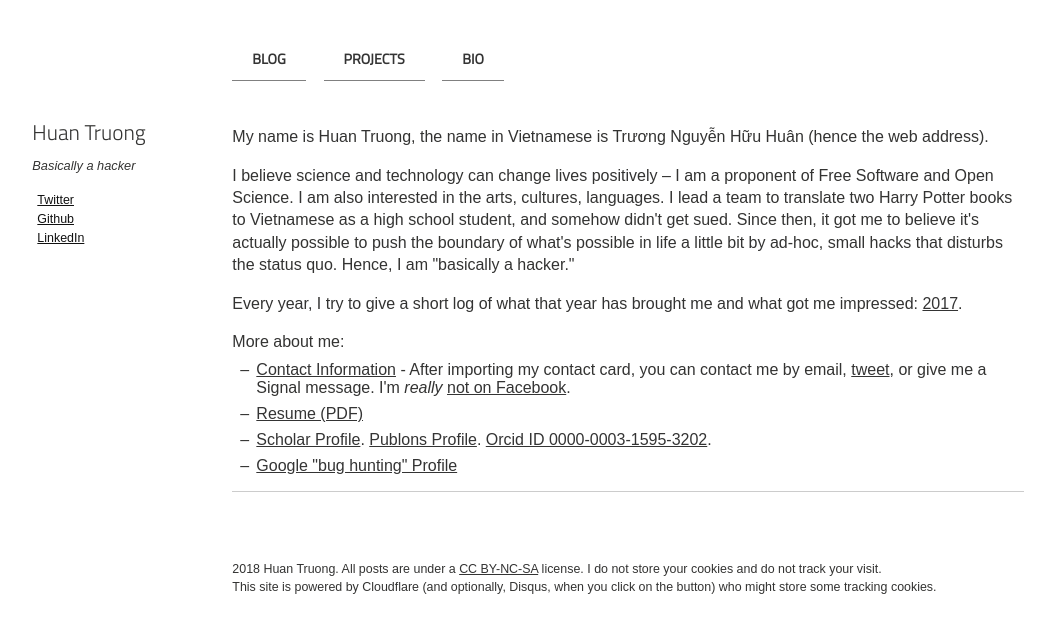
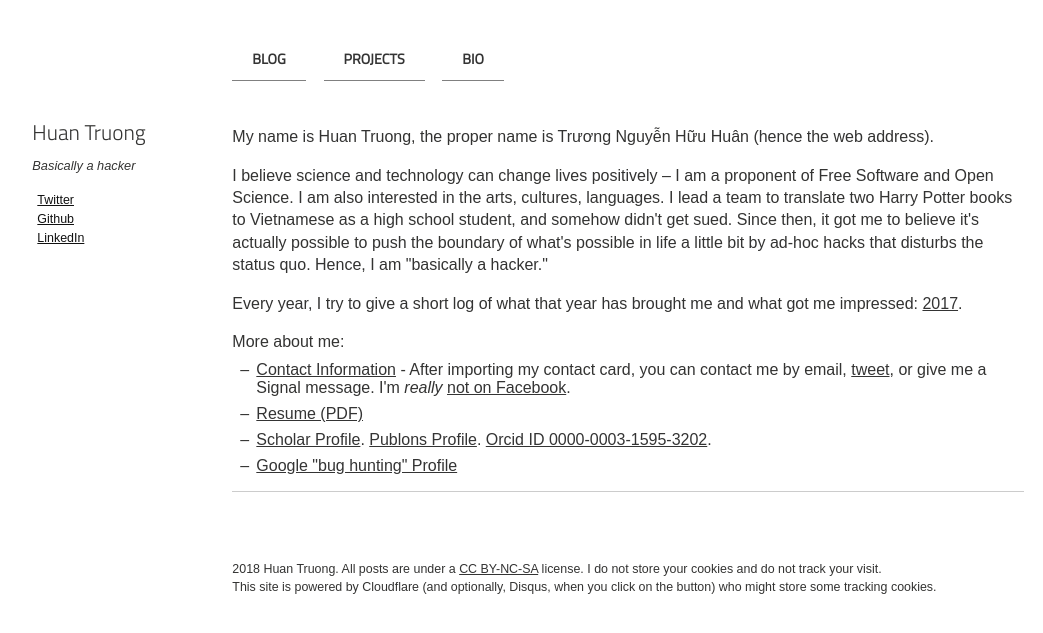
Before and after one commit to htruong/htruong.github.io, a Jekyll site: the page built from about.md, in a window 1280 px wide. Shown: the top 633 px of the page, without its empty margins (116-1159 px from the left). Built offline with Jekyll 4.4.1, drawn with Linux system fonts in a browser that asks for light colours.

Commit message:
Update about.md

```diff
--- a/about.md
+++ b/about.md
@@ -3,9 +3,9 @@ layout : "page"
 title : "About"
 ---
 
-My name is Huan Truong, the name in Vietnamese is Trương Nguyễn Hữu Huân (hence the web address).
+My name is Huan Truong, the proper name is Trương Nguyễn Hữu Huân (hence the web address).
 
-I believe science and technology can change lives positively -- I am a proponent of Free Software and Open Science. I am also interested in the arts, cultures, languages. I lead a team to translate two Harry Potter books to Vietnamese as a high school student, and somehow didn't get sued. Since then, it got me to believe it's actually possible to push the boundary of what's possible in life a little bit by ad-hoc, small hacks that disturbs the status quo. Hence, I am "basically a hacker."
+I believe science and technology can change lives positively -- I am a proponent of Free Software and Open Science. I am also interested in the arts, cultures, languages. I lead a team to translate two Harry Potter books to Vietnamese as a high school student, and somehow didn't get sued. Since then, it got me to believe it's actually possible to push the boundary of what's possible in life a little bit by ad-hoc hacks that disturbs the status quo. Hence, I am "basically a hacker."
 
 Every year, I try to give a short log of what that year has brought me and what got me impressed: [2017](/posts/favorite-things-2017.html).
 
```
